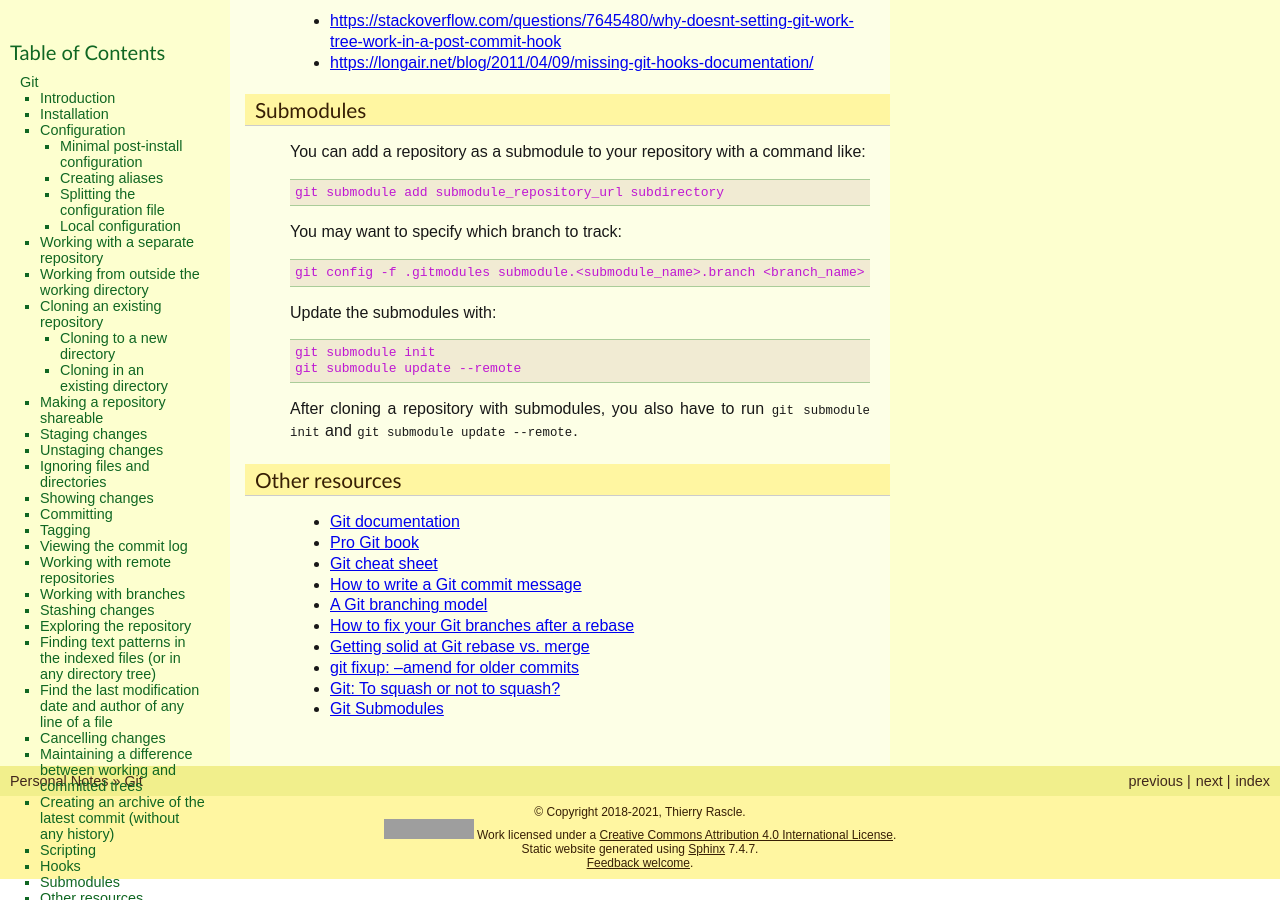
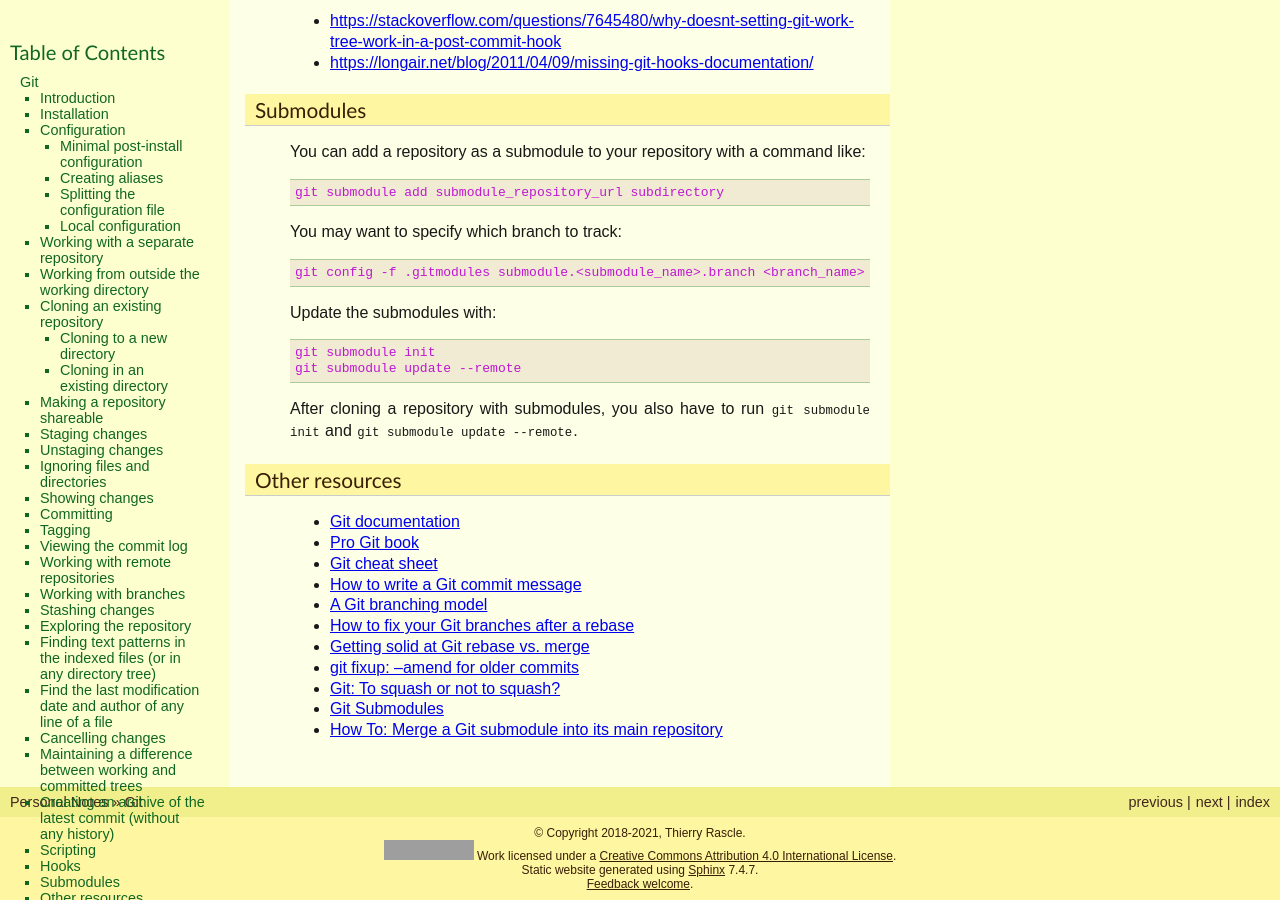
Before and after one commit to thierr26/thierr26_personal_notes_sphinx_sources, a Sphinx documentation site: the page built from source/git.rst, in a window 1280 px wide and 900 px high, scrolled down 19311 px. Built offline with Sphinx 7.4.7, drawn with Linux system fonts in a browser that asks for light colours; grey boxes are pictures that could not be loaded.

Commit message:
Add link to Git submodule merging article

```diff
--- a/source/git.rst
+++ b/source/git.rst
@@ -1268,3 +1268,4 @@ Other resources
 * `git fixup: --amend for older commits <https://blog.filippo.io/git-fixup-amending-an-older-commit>`_
 * `Git: To squash or not to squash? <https://jamescooke.info/git-to-squash-or-not-to-squash.html>`_
 * `Git Submodules <https://blog.github.com/2016-02-01-working-with-submodules>`_
+* `How To: Merge a Git submodule into its main repository <https://medium.com/walkme-engineering/how-to-merge-a-git-submodule-into-its-main-repository-d83a215a319c>`_
```
